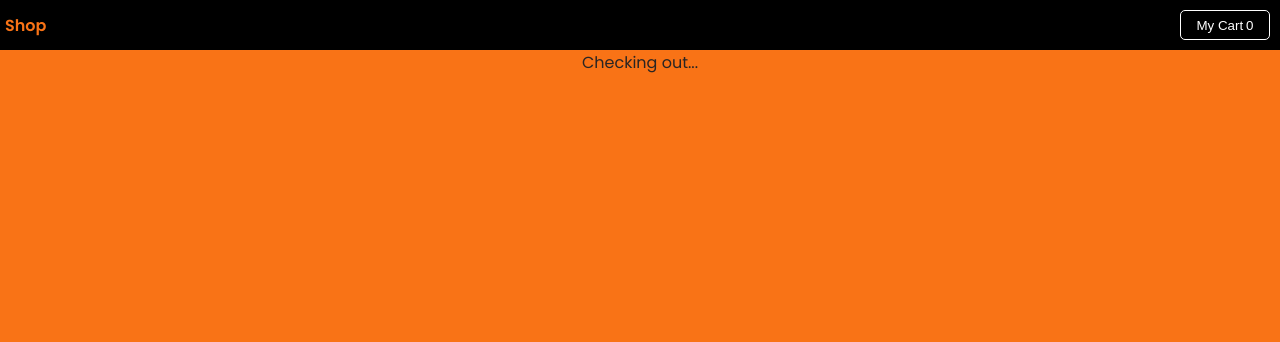
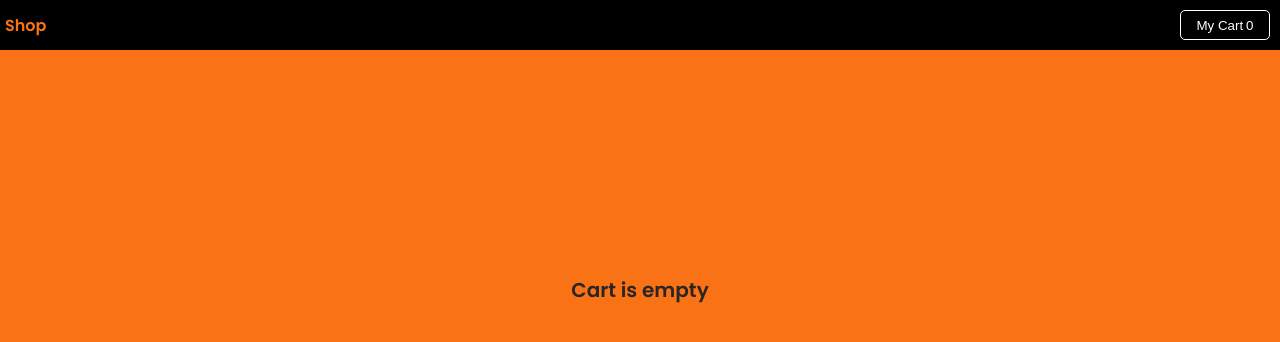
Before and after one commit to Adi343/ecommerce-app-nextjs, a Next.js app: page /checkout in a window 1280 px wide. Shown: the top 342 px of the page. Built offline with nearby package versions, Linux system fonts and the light colour scheme.

Commit message:
Updated layout and added checkout button

```diff
--- a/pages/checkout.tsx
+++ b/pages/checkout.tsx
@@ -8,11 +8,21 @@ const checkout = () => {
     <div
       style={{
         display: "flex",
+        justifyContent: "center",
+        // backgroundColor: "gray",
+      }}
+    >
+      <div
+        style={{
+          display: "flex",
           flexDirection: "column",
           alignItems: "center",
+          justifyContent: "center",
+          // backgroundColor: "whitesmoke",
+          height: "60vh",
+          width: "60%",
         }}
       >
-      Checking out...
         {/* {cartItems.map((item: any) => (
         <div
         style={{
@@ -28,9 +38,36 @@ const checkout = () => {
         <span style={{ color: "#f97316" }}>{item.quantity}</span>
         </div>
       ))} */}
+        {cartItems.length === 0 ? (
+          <span
+            style={{
+              fontSize: "1.25rem",
+              fontWeight: "bold",
+            }}
+          >
+            Cart is empty
+          </span>
+        ) : null}
         {cartItems.map((item: any) => (
           <ProjectCard id={item.id} name={item.name} quantity={item.quantity} />
         ))}
+        {cartItems.length > 0 ? (
+          <button
+            style={{
+              alignSelf: "end",
+              height: "30px",
+              width: "90px",
+              borderRadius: "5px",
+              margin: "5px",
+              backgroundColor: "black",
+
+              color: "white",
+            }}
+          >
+            Checkout
+          </button>
+        ) : null}
+      </div>
     </div>
   );
 };
```
Lines whose indentation alone changed are shown as unchanged.
